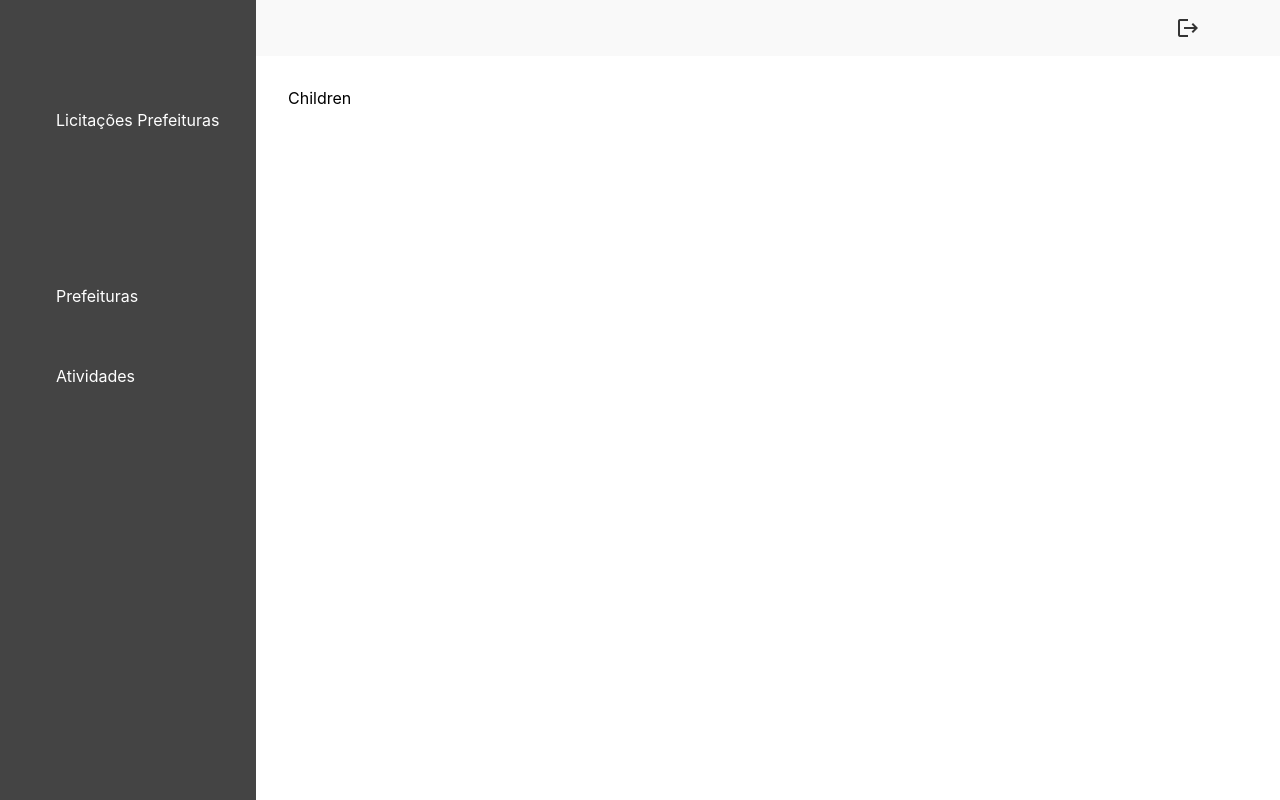
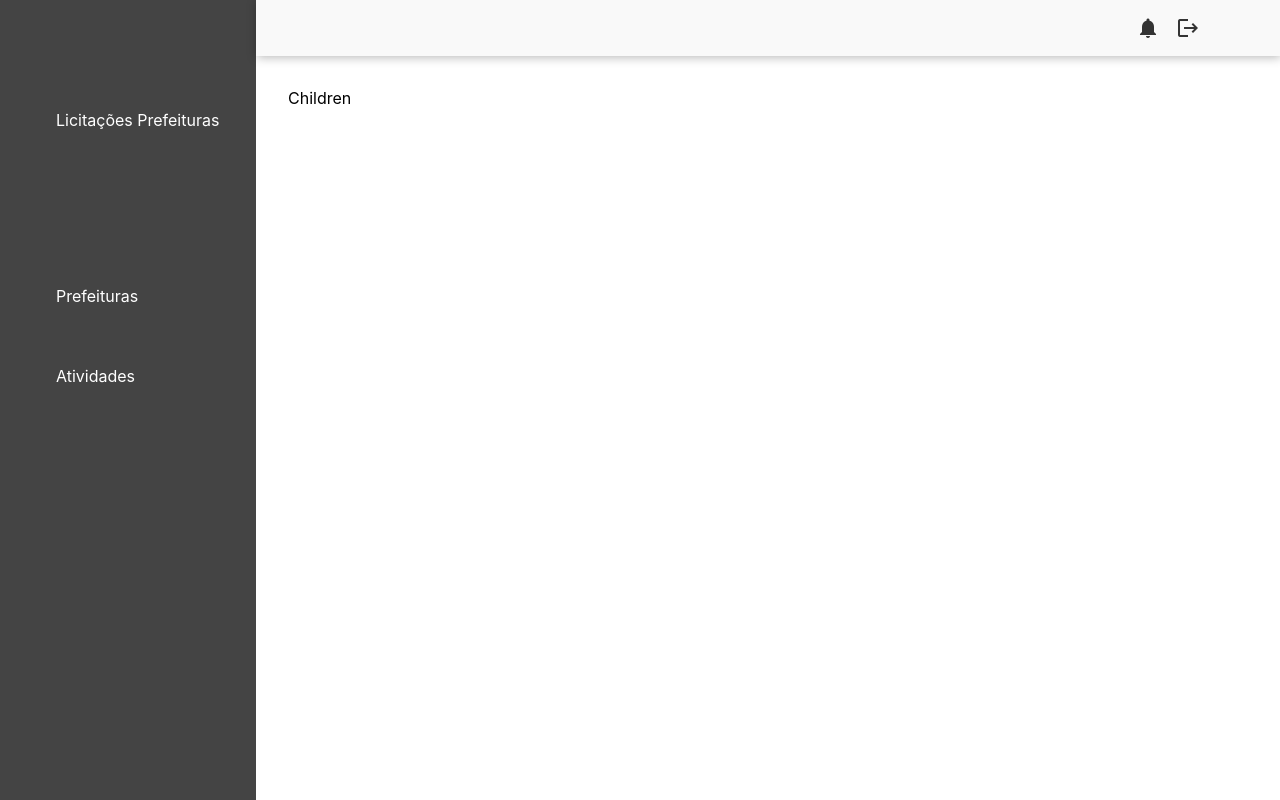
Before and after one commit to wendellunny/licitacao_prefeituras_reactjs, a React (Create React App) app: page / in a window 1280 px wide. Built offline with nearby package versions, Linux system fonts and the light colour scheme.

Commit message:
Estilizando Navbar

```diff
--- a/src/components/Layout/Navbar.js
+++ b/src/components/Layout/Navbar.js
@@ -4,7 +4,9 @@ export function Navbar(){
     return (
         <nav className={styles.navbar}>
             <ul>
+                <li><span className="material-icons">notifications</span></li>
                 <li><span className="material-icons">logout</span></li>
+
             </ul>
         </nav>
     );
--- a/src/styles/layout/navbar.module.css
+++ b/src/styles/layout/navbar.module.css
@@ -1,6 +1,5 @@
 .navbar{
     box-sizing: border-box;
-
     display: flex;
     /* width:100%; */
     width: calc(100% - 16rem);
@@ -11,7 +10,12 @@
     margin-left: 16rem;
     position: fixed;
     justify-content: flex-end;
+    box-shadow: 1px 1px 10px rgba(0,0,0,0.3);
 }
 .navbar ul{
     list-style: none;
+    display: flex;
 }
+.navbar li{
+    margin-left: 1rem;
+}
```
